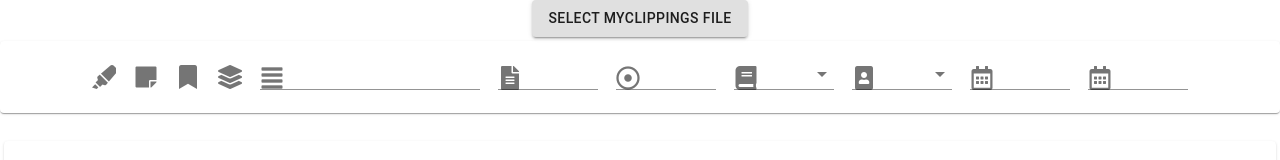
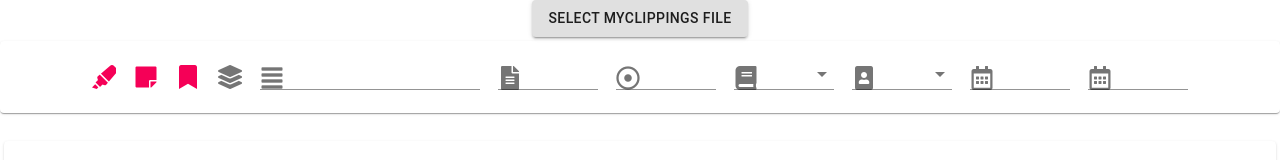
Before and after one commit to quirell/MyClippingsManager, a React (Create React App) app: page / in a window 1280 px wide. Shown: the top 160 px of the page. Built offline with nearby package versions, Linux system fonts and the light colour scheme.

Commit message:
Add initial filter logic Fix react uncontrolled / controlled input warnings

```diff
--- a/src/App.tsx
+++ b/src/App.tsx
@@ -6,20 +6,16 @@
 import {joinNoteWithHighlightByLocation} from "./clippings/HighlightNoteMatcher";
 import Filter from "./Filter";
 import {Button} from "@material-ui/core";
-import {Filters} from "./filters/filterClippings";
+import {defaultFilters, filterClippings, Filters} from "./filters/filterClippings";
 
 const App: React.FC = () => {
     const openFilePickerRef: any = React.useRef();
+    const clippingsRef = React.useRef<Clipping[]>([]);
     const [clippings, setClippings] = React.useState<Clipping[]>([]);
-    const [filters, setFilters] = React.useState<Filters>({
-        dateTo: null,
-        dateFrom: null,
-        author: [],
-        book: [],
-        content: ""
-    });
+    const [filters, setFilters] = React.useState<Filters>(defaultFilters);
     const [authors, setAuthors] = React.useState<string[]>([]);
     const [books, setBooks] = React.useState<string[]>([]);
+
     const fileAdded = async (ev: ChangeEvent<HTMLInputElement>) => {
         const files: (FileList | null) = ev.target.files;
         if (files == null || files.length === 0)
@@ -27,6 +23,7 @@
         console.log("starting" + new Date().toISOString());
         console.time("parsing");
         const clippings = await parseClippingsFile(files[0]);
+        clippingsRef.current = clippings;
         console.timeEnd("parsing");
         console.time("joining");
         joinNoteWithHighlightByLocation(clippings);
@@ -45,6 +42,11 @@
         setClippings(clippings);
         console.log("rendering   end" + new Date().toISOString())
     };
+
+    const setAndFilter = (filters:Filters) => {
+        setFilters(filters);
+        setClippings(filterClippings(clippingsRef.current,filters));
+    };
     return (
         <div className="App">
             <input type="file" onChange={fileAdded} ref={openFilePickerRef} accept={"text/plain"} hidden={true}/>
@@ -52,7 +54,7 @@
                 Select MyClippings File
             </Button>
             <br/>
-            <Filter filters={filters} setFilters={setFilters} authors={authors} books={books}/>
+            <Filter filters={filters} setFilters={setAndFilter} authors={authors} books={books}/>
             <br/>
             <Display clippings={clippings}/>
         </div>
--- a/src/Display.tsx
+++ b/src/Display.tsx
@@ -39,8 +39,12 @@
 
 
 export default function Display(props: Props) {
-    let listRef = React.useRef(null);
+    const listRef:any = React.useRef(null);
+    const scrollerRef = React.useRef(null);
     const cellMeasurerCache = React.useRef(new CellMeasurerCache({defaultHeight: 144.667, fixedWidth: true}));
+    if(listRef.current != null && props.clippings.length != listRef.current.props.rowCount){
+        cellMeasurerCache.current.clearAll();
+    }
     const renderRow: ListRowRenderer = ({index, key, parent, style}) => {
         const c = props.clippings[index];
         return (
@@ -59,7 +63,7 @@
     };
 
     if (props.clippings.length > 0) {
-        return <WindowScroller>
+        return <WindowScroller ref={scrollerRef}>
             {({height, isScrolling, scrollTop, onChildScroll}) => (
                 <AutoSizer disableHeight>
                     {({width}) => (
--- a/src/Filter.tsx
+++ b/src/Filter.tsx
@@ -48,13 +48,14 @@
     books: string[],
     authors: string[],
     filters: Filters
-    setFilters: Dispatch<SetStateAction<Filters>>
+    setFilters: (filters:Filters) => void
 }
 
 function Filter(props: Props) {
     const {classes, books, authors, filters, setFilters} = props;
     const handleChange = (name: string) => (event: React.ChangeEvent<any>) => {
-        setFilters({...filters, [name]: event.target.value});
+        const value = event.target.type === "checkbox" ? event.target.checked : event.target.value;
+        setFilters({...filters, [name]: value});
     };
     const handleDateChange = (name: string) => (date: MaterialUiPickersDate) => {
         setFilters({...filters, [name]: date});
@@ -63,28 +64,24 @@
         <Card className={classes.card}>
             <Checkbox
                 checked={filters.highlight}
-                value={"highlight"}
                 onChange={handleChange("highlight")}
                 icon={<Icon className={"fas fa-highlighter"}/>}
                 checkedIcon={<Icon className={"fas fa-highlighter"}/>}
             />
             <Checkbox
                 checked={filters.note}
-                value={"note"}
                 onChange={handleChange("note")}
                 icon={<Icon className={"fas fa-sticky-note"}/>}
                 checkedIcon={<Icon className={"fas fa-sticky-note"}/>}
             />
             <Checkbox
                 checked={filters.bookmark}
-                value={"bookmark"}
                 onChange={handleChange("bookmark")}
                 icon={<Icon className={"fas fa-bookmark"}/>}
                 checkedIcon={<Icon className={"fas fa-bookmark"}/>}
             />
             <Checkbox
                 checked={filters.joinedNoteHighlight}
-                value={"joinedNoteHighlight"}
                 onChange={handleChange("joinedNoteHighlight")}
                 icon={<Icon className={"fas fa-layer-group"}/>}
                 checkedIcon={<Icon className={"fas fa-layer-group"}/>}
@@ -95,10 +92,12 @@
                        onChange={handleChange("content")}/>
             <TextField className={classes.numberInput}
                        value={filters.page}
+                       type={"number"}
                        onChange={handleChange("page")}
                        label={<Icon className={"fa fa-file-alt"}/>}/>
             <TextField className={classes.numberInput}
                        value={filters.location}
+                       type={"number"}
                        onChange={handleChange("location")}
                        label={<Icon className={"far fa-dot-circle"}/>}/>
             <FormControl className={classes.multiselect}>
--- a/src/clippings/HighlightNoteMatcher.ts
+++ b/src/clippings/HighlightNoteMatcher.ts
@@ -30,7 +30,6 @@
 }
 
 // It is basically the overlapping intervals algorithm
-// The assumption is that there is not many overlapping highlights and notes
 export function joinNoteWithHighlightByLocation(clippings: Clipping[]): void {
     const byBook = _.groupBy(clippings, c => c.title + c.author);
     //if one clipping in a book has a location then all have it
--- a/src/filters/filterClippings.ts
+++ b/src/filters/filterClippings.ts
@@ -1,19 +1,59 @@
-import {Clipping} from "../clippings/Clipping";
+import {Clipping, Type} from "../clippings/Clipping";
+import {isAfter, isBefore} from "date-fns";
 
 export interface Filters {
-    note?: boolean
-    bookmark?: boolean
-    highlight?: boolean
-    joinedNoteHighlight?: boolean
+    note: boolean
+    bookmark: boolean
+    highlight: boolean
+    joinedNoteHighlight: boolean
     dateFrom: Date | null
     dateTo: Date | null
-    content?: string
-    location?: number
-    page?: number
-    author?: string[]
-    book?: string[]
+    content: string
+    location: number | ""
+    page: number | ""
+    author: string[]
+    book: string[]
 }
 
-export function filterClippings(clippings: Clipping[], filter: Filters): Clipping[] {
-    return clippings;
+class Filter{
+    constructor(public active:(filters:Filters) => boolean,public execute:(clippping:Clipping,filters:Filters) => boolean){}
 }
+
+const filterList = [
+    new Filter(f => !(f.note && f.highlight && f.bookmark),(c,f) =>
+        f.highlight && c.type === Type.highlight ||
+        f.note && c.type === Type.note ||
+        f.bookmark && c.type === Type.bookmark),
+    new Filter(f => f.joinedNoteHighlight,c => c.notes !== undefined && c.notes.length > 0),
+    new Filter(f => f.dateFrom != null,(c,f) => isAfter(c.date,f.dateFrom!)),
+    new Filter(f => f.dateTo != null,(c,f) => isBefore(c.date,f.dateTo!)),
+    new Filter(f => f.page !== "",(c,f) =>
+        c.page !== undefined && c.page.start <= f.page && f.page <= c.page.end),
+    new Filter(f => f.location !== "",(c,f) =>
+        c.location !== undefined && c.location.start <= f.location && f.location <= c.location.end),
+    new Filter(f => f.author.length > 0,(c,f) => f.author.includes(c.author!)),
+    new Filter(f => f.book.length > 0,(c,f) => f.book.includes(c.title)),
+    new Filter(f => f.content !== "",(c,f) => c.content.includes(f.content))
+];
+
+export const defaultFilters:Filters = {
+    dateTo: null,
+    dateFrom: null,
+    author: [],
+    book: [],
+    content: "",
+    highlight: true,
+    note: true,
+    bookmark: true,
+    joinedNoteHighlight: false,
+    page: "",
+    location: ""
+};
+
+export function filterClippings(clippings: Clipping[], filters: Filters): Clipping[] {
+    console.time("filter");
+    const activeFilters = filterList.filter(f => f.active(filters));
+    const filtered = activeFilters.reduce((filtered, {execute}) => filtered.filter(c => execute(c,filters)),clippings);
+    console.timeEnd("filter");
+    return filtered;
+}
```
